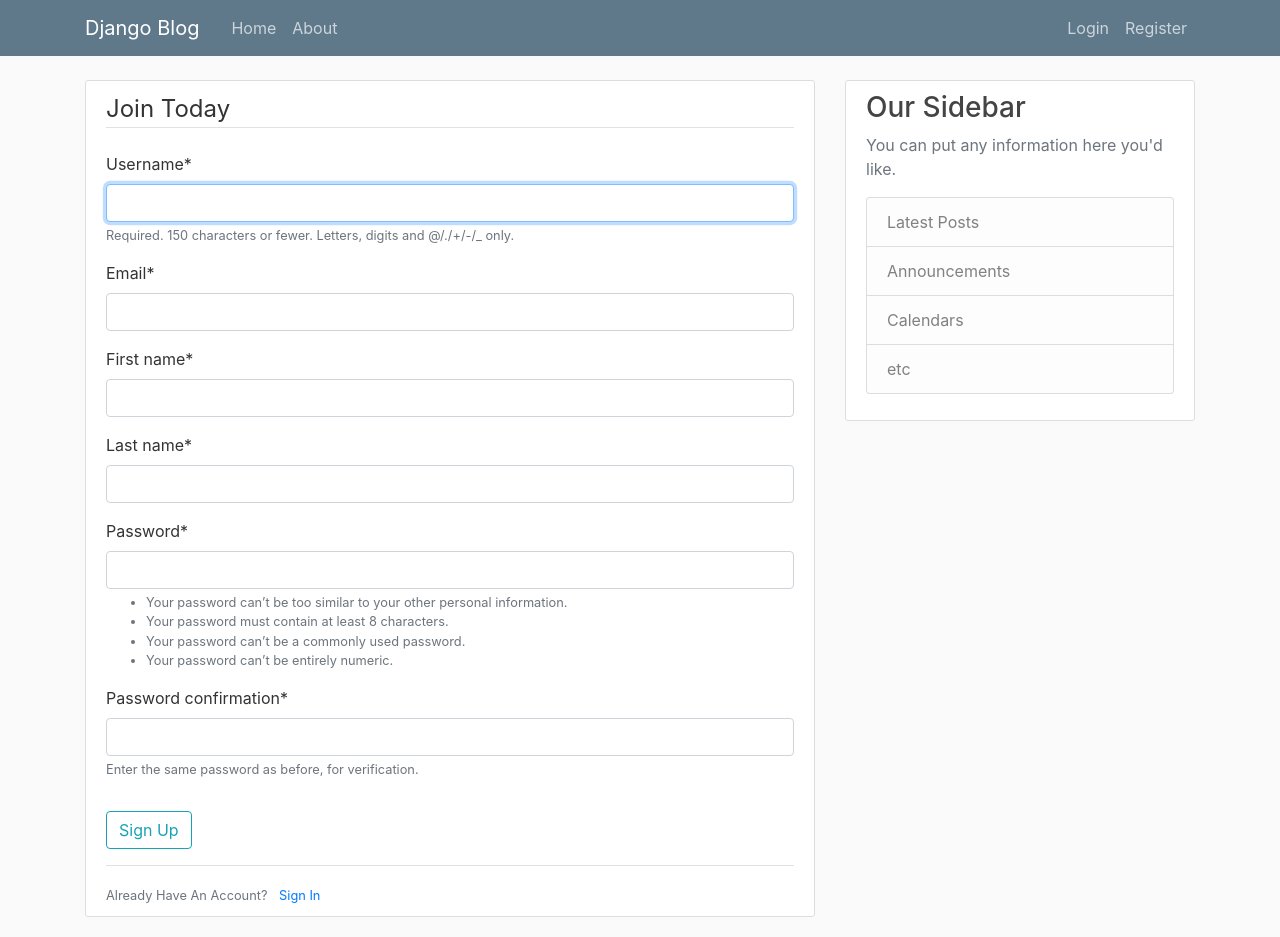
After one commit to moswil/blog_app, a Django app: page /register in a window 1280 px wide. The commit adds this page. Run offline with Django 3.2, Linux system fonts and the light colour scheme; parts of the project's set-up code (start-up, migrations or seed data) failed here and were passed over; some libraries are stand-ins or nearby versions.

Commit message:
#7 added registration form using django inbuiltins.

```diff
--- a/blog/templates/blog/base.html
+++ b/blog/templates/blog/base.html
@@ -33,8 +33,8 @@
                     </div>
                     <!-- Navbar Right Side -->
                     <div class="navbar-nav">
-                        <a class="nav-item nav-link" href="#">Login</a>
-                        <a class="nav-item nav-link" href="#">Register</a>
+                        <a class="nav-item nav-link" href="{% url 'users-login' %}">Login</a>
+                        <a class="nav-item nav-link" href="{% url 'users-register' %}">Register</a>
                     </div>
                 </div>
             </div>
@@ -44,6 +44,13 @@
     <main role="main" class="container">
     <div class="row">
         <div class="col-md-8">
+        {% if messages %}
+            {% for message in messages %}
+                <div class="alert alert-{{ message.tags }}">
+                    {{ message }}
+                </div>
+            {% endfor %}
+        {% endif %}
         {% block content %}{% endblock %}
         </div>
         <div class="col-md-4">
--- a/blog_app/settings.py
+++ b/blog_app/settings.py
@@ -33,12 +33,16 @@
 
 INSTALLED_APPS = [
     'blog.apps.BlogConfig',
+    'users.apps.UsersConfig',
     'django.contrib.admin',
     'django.contrib.auth',
     'django.contrib.contenttypes',
     'django.contrib.sessions',
     'django.contrib.messages',
     'django.contrib.staticfiles',
+
+    # Third party
+    'crispy_forms',
 ]
 
 MIDDLEWARE = [
@@ -128,3 +132,5 @@
 
 MEDIA_URL = '/media/'
 MEDIA_ROOT = os.path.join(BASE_DIR, "media")
+
+CRISPY_TEMPLATE_PACK = 'bootstrap4'
--- a/blog_app/urls.py
+++ b/blog_app/urls.py
@@ -18,5 +18,6 @@
 
 urlpatterns = [
     path('admin/', admin.site.urls),
-    path('', include('blog.urls'))
+    path('', include('blog.urls')),
+    path('', include('users.urls'))
 ]
--- /dev/null
+++ b/users/forms.py
@@ -0,0 +1,15 @@
+from django import forms
+from django.contrib.auth.models import User
+from django.contrib.auth.forms import UserCreationForm
+
+
+class UserRegisterForm(UserCreationForm):
+    email = forms.EmailField()
+    first_name = forms.CharField(max_length=100)
+    last_name = forms.CharField(max_length=100)
+
+    class Meta:
+        model = User
+
+        fields = ['username', 'email', 'first_name',
+                  'last_name', 'password1', 'password2']
--- /dev/null
+++ b/users/templates/users/login.html
@@ -0,0 +1,4 @@
+{% extends "blog/base.html" %}
+{% block content %}
+    <h1>Login Page</h1>
+{% endblock content %}
--- /dev/null
+++ b/users/templates/users/register.html
@@ -0,0 +1,21 @@
+{% extends "blog/base.html" %}
+{% load crispy_forms_tags %}
+{% block content %}
+    <div class="content-section">
+        <form action="{% url 'users-register' %}" method="post">
+            {% csrf_token %}
+            <fieldset class="form-group">
+                <legend class="border-bottom mb-4">Join Today</legend>
+                {{ form | crispy }}
+            </fieldset>
+            <div class="form-group">
+                <button class="btn btn-outline-info" type="submit">Sign Up</button>
+            </div>
+        </form>
+        <div class="border-top pt-3">
+            <small class="text-muted">
+                Already Have An Account? <a href="{% url 'users-login' %}" class="ml-2">Sign In</a>
+            </small>
+        </div>
+    </div>
+{% endblock content %}
--- /dev/null
+++ b/users/urls.py
@@ -0,0 +1,8 @@
+from django.urls import path
+
+from users import views
+
+urlpatterns = [
+    path('register', views.register, name='users-register'),
+    path('login', views.login, name='users-login')
+]
--- a/users/views.py
+++ b/users/views.py
@@ -1,3 +1,23 @@
-from django.shortcuts import render
+from django.shortcuts import render, redirect
+from django.contrib import messages
 
-# Create your views here.
+from users.forms import UserRegisterForm
+
+
+def register(request):
+    if request.method == 'POST':
+        form = UserRegisterForm(request.POST)
+        if form.is_valid():
+            form.save()
+            username = form.cleaned_data.get('username')
+            messages.success(request, f'Account created for {username}')
+
+            return redirect('blog-home')
+    else:
+        form = UserRegisterForm()
+
+    return render(request, 'users/register.html', {'form': form})
+
+
+def login(request):
+    return render(request, 'users/login.html')
```
Also changed, not shown: 4 other files.
